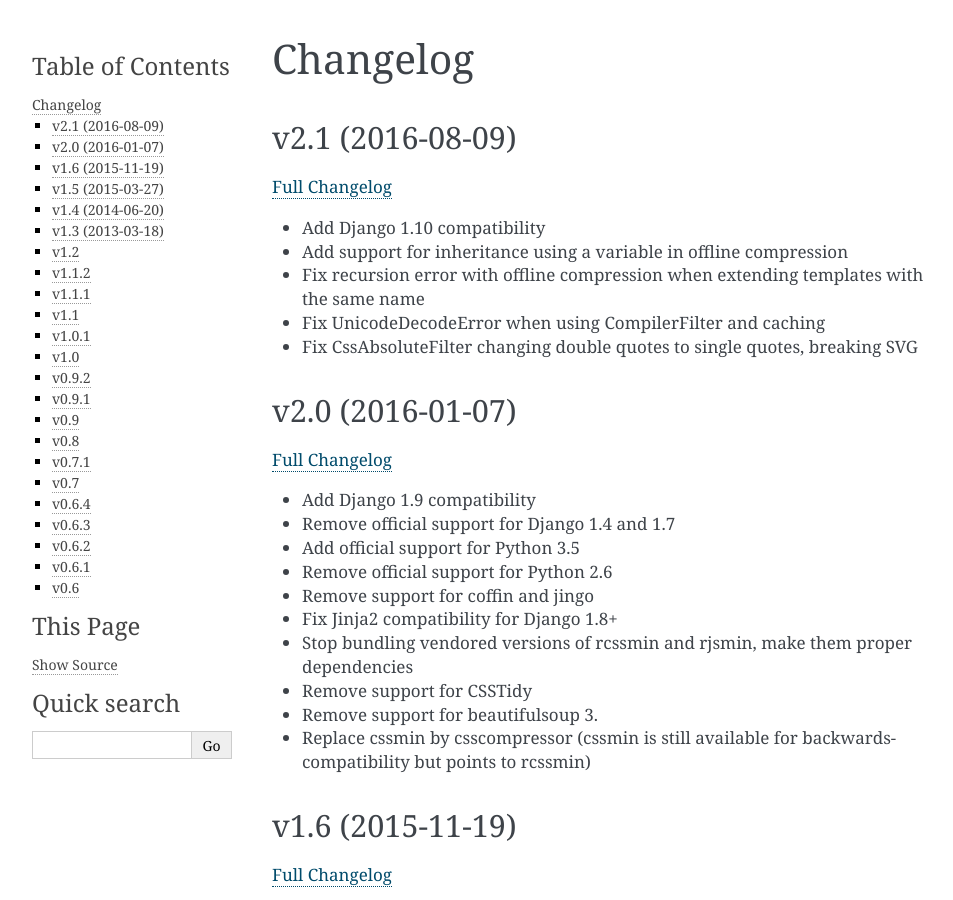
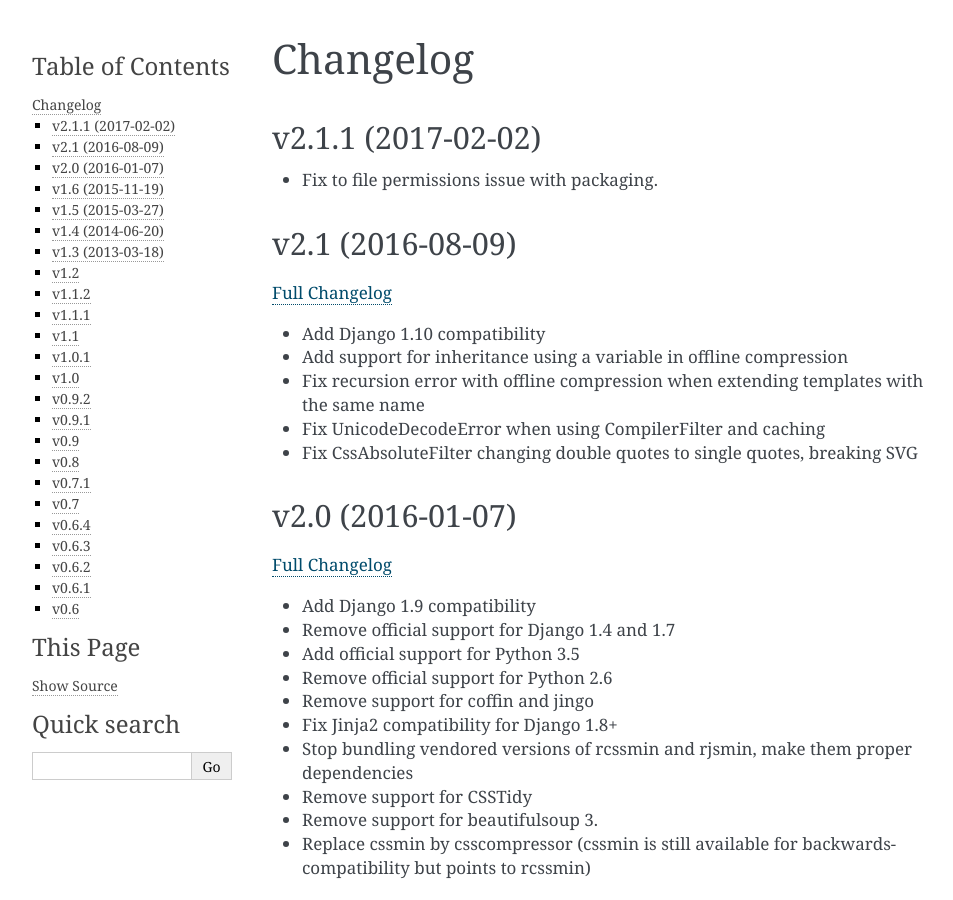
Before and after one commit to django-compressor/django-compressor, a Sphinx documentation site: the page built from docs/changelog.txt, in a window 1280 px wide and 900 px high. Shown: the whole window, without its empty margins (148-1101 px from the left). Built offline with Sphinx 7.4.7, drawn with Linux system fonts in a browser that asks for light colours.

Commit message:
Add Changes for 2.1.1

```diff
--- a/docs/changelog.txt
+++ b/docs/changelog.txt
@@ -1,5 +1,10 @@
 Changelog
 =========
+
+v2.1.1 (2017-02-02)
+-----------------
+
+- Fix to file permissions issue with packaging.
 
 v2.1 (2016-08-09)
 -----------------
```
